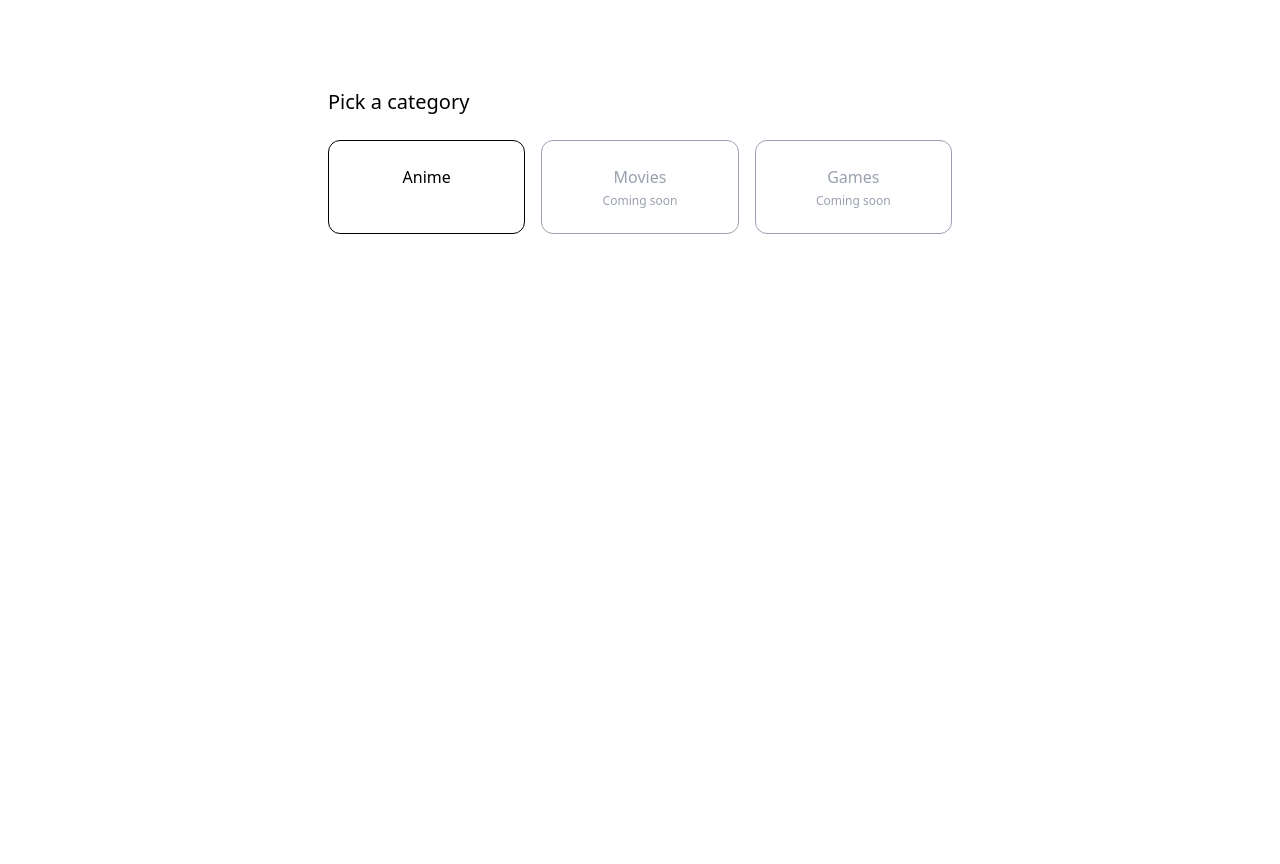
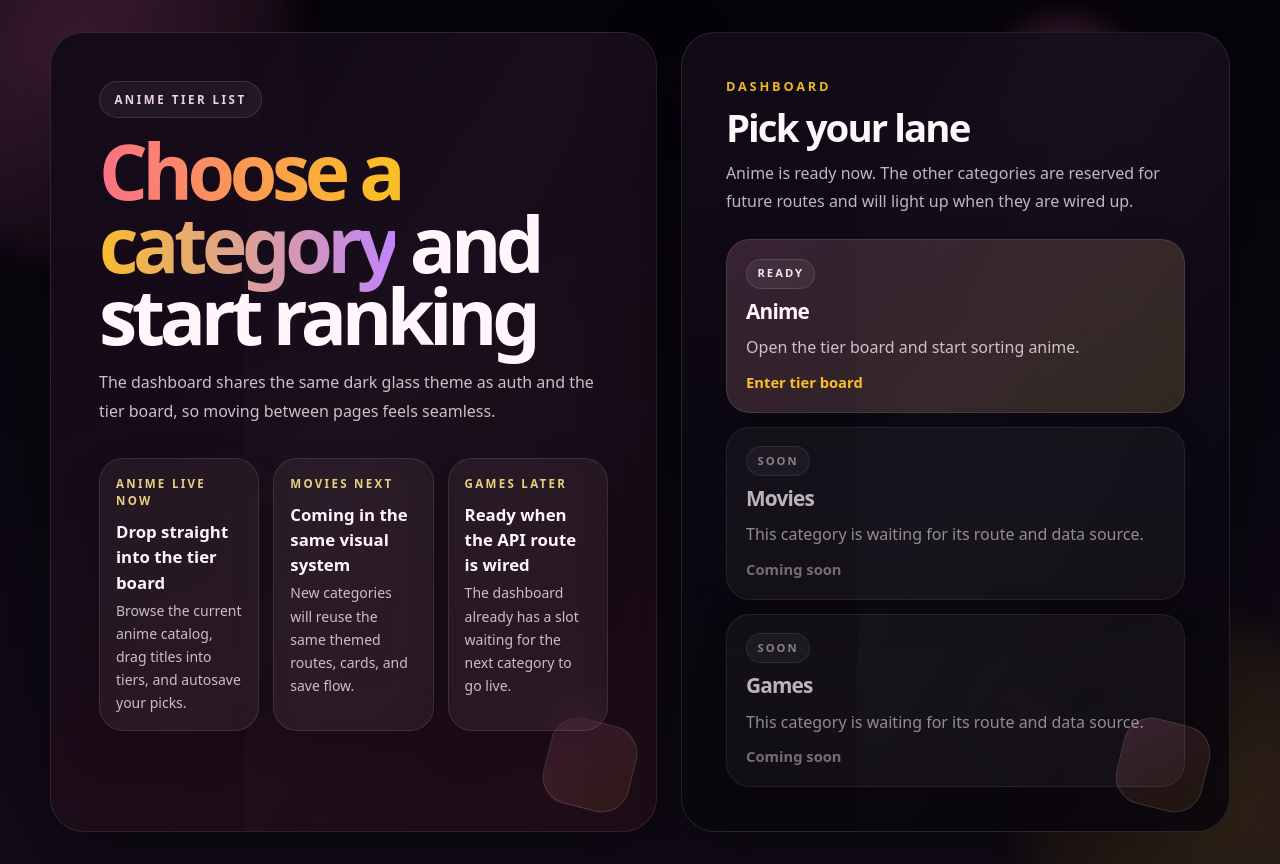
Before and after one commit to Rehan9599/anime-tier-list, a React (Vite) app in the folder client/: page / in a window 1280 px wide. Before the commit the page ends 800 px from the top, so only its background shows below. Built offline with nearby package versions, Linux system fonts and the light colour scheme; no server answers.

Commit message:
workoingg

```diff
--- a/client/src/pages/DashboardPage.jsx
+++ b/client/src/pages/DashboardPage.jsx
@@ -1,4 +1,6 @@
 import { Link } from 'react-router-dom';
+import '../styles/auth.css';
+import '../styles/dashboard.css';
 
 // Only anime is wired up for now. Adding movies/games later is just
 // flipping `active: true` here once their API routes exist -- the tier
@@ -9,28 +11,86 @@ const categories = [
   { key: 'games', label: 'Games', active: false },
 ];
 
+const dashboardHighlights = [
+  {
+    label: 'Anime live now',
+    value: 'Drop straight into the tier board',
+    description: 'Browse the current anime catalog, drag titles into tiers, and autosave your picks.',
+  },
+  {
+    label: 'Movies next',
+    value: 'Coming in the same visual system',
+    description: 'New categories will reuse the same themed routes, cards, and save flow.',
+  },
+  {
+    label: 'Games later',
+    value: 'Ready when the API route is wired',
+    description: 'The dashboard already has a slot waiting for the next category to go live.',
+  },
+];
+
 const DashboardPage = () => (
-  <div className="max-w-2xl mx-auto mt-16 p-6">
-    <h1 className="text-xl font-medium mb-6">Pick a category</h1>
-    <div className="grid grid-cols-3 gap-4">
+  <div className="auth-page dashboard-page flex min-h-screen items-center justify-center px-4 py-8 sm:px-6 lg:px-8">
+    <span className="auth-orb auth-orb-one" aria-hidden="true" />
+    <span className="auth-orb auth-orb-two" aria-hidden="true" />
+    <span className="auth-orb auth-orb-three" aria-hidden="true" />
+
+    <div className="dashboard-shell">
+      <section className="auth-story dashboard-hero auth-reveal">
+        <div className="auth-form-shell relative z-10">
+          <span className="auth-kicker">Anime Tier List</span>
+          <h2 className="auth-heading">
+            <span className="auth-heading-accent">Choose a category</span> and start ranking
+          </h2>
+          <p className="auth-subheading">
+            The dashboard shares the same dark glass theme as auth and the tier board, so moving between pages feels seamless.
+          </p>
+
+          <div className="auth-points">
+            {dashboardHighlights.map((item, index) => (
+              <article key={item.label} className={`auth-point auth-reveal auth-delay-${index + 1}`}>
+                <p className="auth-point-label">{item.label}</p>
+                <p className="auth-point-value">{item.value}</p>
+                <p className="auth-meta-text mt-2 text-sm">{item.description}</p>
+              </article>
+            ))}
+          </div>
+        </div>
+      </section>
+
+      <section className="auth-card dashboard-panel auth-reveal">
+        <div className="auth-form-shell relative z-10">
+          <header className="auth-form-header">
+            <p className="auth-form-kicker">Dashboard</p>
+            <h1 className="auth-form-title">Pick your lane</h1>
+            <p className="auth-form-copy">
+              Anime is ready now. The other categories are reserved for future routes and will light up when they are wired up.
+            </p>
+          </header>
+
+          <div className="dashboard-grid" role="list" aria-label="Categories">
             {categories.map((c) =>
               c.active ? (
-          <Link
-            key={c.key}
-            to={c.to}
-            className="border rounded-xl p-6 text-center hover:border-black transition"
-          >
-            {c.label}
+                <Link key={c.key} to={c.to} className="dashboard-tile dashboard-tile--active" role="listitem">
+                  <span className="dashboard-tile-badge">Ready</span>
+                  <span className="dashboard-tile-title">{c.label}</span>
+                  <span className="dashboard-tile-copy">Open the tier board and start sorting anime.</span>
+                  <span className="dashboard-tile-action">Enter tier board</span>
                 </Link>
               ) : (
-          <div key={c.key} className="border rounded-xl p-6 text-center text-gray-400">
-            {c.label}
-            <span className="block text-xs mt-1">Coming soon</span>
+                <div key={c.key} className="dashboard-tile dashboard-tile--inactive" role="listitem" aria-disabled="true">
+                  <span className="dashboard-tile-badge dashboard-tile-badge--muted">Soon</span>
+                  <span className="dashboard-tile-title">{c.label}</span>
+                  <span className="dashboard-tile-copy">This category is waiting for its route and data source.</span>
+                  <span className="dashboard-tile-action dashboard-tile-action--muted">Coming soon</span>
                 </div>
               )
             )}
           </div>
         </div>
+      </section>
+    </div>
+  </div>
 );
 
 export default DashboardPage;
--- a/client/src/pages/LoginPage.jsx
+++ b/client/src/pages/LoginPage.jsx
@@ -32,7 +32,7 @@ const LoginPage = () => {
     setError('');
     try {
       await login(form);
-      navigate('/tierlist');
+      navigate('/dashboard');
     } catch (err) {
       setError(err.response?.data?.message || 'Login failed');
     }
--- a/client/src/pages/TierBoardPage.jsx
+++ b/client/src/pages/TierBoardPage.jsx
@@ -280,11 +280,11 @@ const TierBoardPage = () => {
             <section className="tier-panel tier-panel--left">
               <div className="tier-controls">
                 {
-                  [20, 30].map((n) => (
+                  [20, 30, 50].map((n) => (
                     <button
                       key={n}
-                      onClick={() => {setMode('top');setLimit(n);}}
-                      className={`tier-control ${limit === n ? 'is-active' : ''}`}
+                      onClick={() => {setMode('top'); setLimit(n);}}
+                      className={`tier-control ${mode === 'top' && limit === n ? 'is-active' : ''}`}
                     >
                       Top {n}
                     </button>
--- /dev/null
+++ b/client/src/styles/dashboard.css
@@ -0,0 +1,115 @@
+.dashboard-shell {
+  position: relative;
+  z-index: 1;
+  width: min(1180px, 100%);
+  display: grid;
+  grid-template-columns: minmax(0, 1.05fr) minmax(360px, 0.95fr);
+  gap: 24px;
+  align-items: stretch;
+}
+
+.dashboard-hero,
+.dashboard-panel {
+  min-height: 100%;
+}
+
+.dashboard-panel {
+  display: flex;
+}
+
+.dashboard-panel > .auth-form-shell {
+  width: 100%;
+}
+
+.dashboard-grid {
+  display: grid;
+  gap: 14px;
+}
+
+.dashboard-tile {
+  position: relative;
+  display: grid;
+  gap: 0.45rem;
+  padding: 1.15rem 1.2rem;
+  border-radius: 24px;
+  border: 1px solid rgba(255, 255, 255, 0.1);
+  background: rgba(255, 255, 255, 0.05);
+  color: inherit;
+  text-decoration: none;
+  box-shadow: 0 18px 40px rgba(0, 0, 0, 0.18);
+  transition:
+    transform 160ms ease,
+    border-color 160ms ease,
+    background-color 160ms ease,
+    box-shadow 160ms ease;
+}
+
+.dashboard-tile--active {
+  background:
+    linear-gradient(135deg, rgba(244, 114, 182, 0.13), rgba(251, 191, 36, 0.1)),
+    rgba(255, 255, 255, 0.05);
+}
+
+.dashboard-tile--active:hover {
+  transform: translateY(-2px);
+  border-color: rgba(251, 191, 36, 0.38);
+  box-shadow: 0 22px 48px rgba(0, 0, 0, 0.26);
+}
+
+.dashboard-tile--inactive {
+  opacity: 0.72;
+}
+
+.dashboard-tile-badge {
+  justify-self: start;
+  display: inline-flex;
+  align-items: center;
+  padding: 0.35rem 0.65rem;
+  border-radius: 999px;
+  border: 1px solid rgba(255, 255, 255, 0.12);
+  background: rgba(255, 255, 255, 0.06);
+  color: rgba(255, 247, 251, 0.92);
+  font-size: 0.7rem;
+  font-weight: 800;
+  letter-spacing: 0.18em;
+  text-transform: uppercase;
+}
+
+.dashboard-tile-badge--muted {
+  color: rgba(253, 244, 248, 0.68);
+}
+
+.dashboard-tile-title {
+  font-size: 1.3rem;
+  font-weight: 900;
+  letter-spacing: -0.04em;
+  color: #fff7fb;
+}
+
+.dashboard-tile-copy {
+  line-height: 1.65;
+  color: rgba(253, 244, 248, 0.76);
+}
+
+.dashboard-tile-action {
+  margin-top: 0.2rem;
+  font-size: 0.92rem;
+  font-weight: 800;
+  color: #fbbf24;
+}
+
+.dashboard-tile-action--muted {
+  color: rgba(253, 244, 248, 0.58);
+}
+
+@media (max-width: 920px) {
+  .dashboard-shell {
+    grid-template-columns: 1fr;
+  }
+}
+
+@media (max-width: 640px) {
+  .dashboard-tile {
+    border-radius: 20px;
+  }
+}
```
Lines whose indentation alone changed are shown as unchanged.
